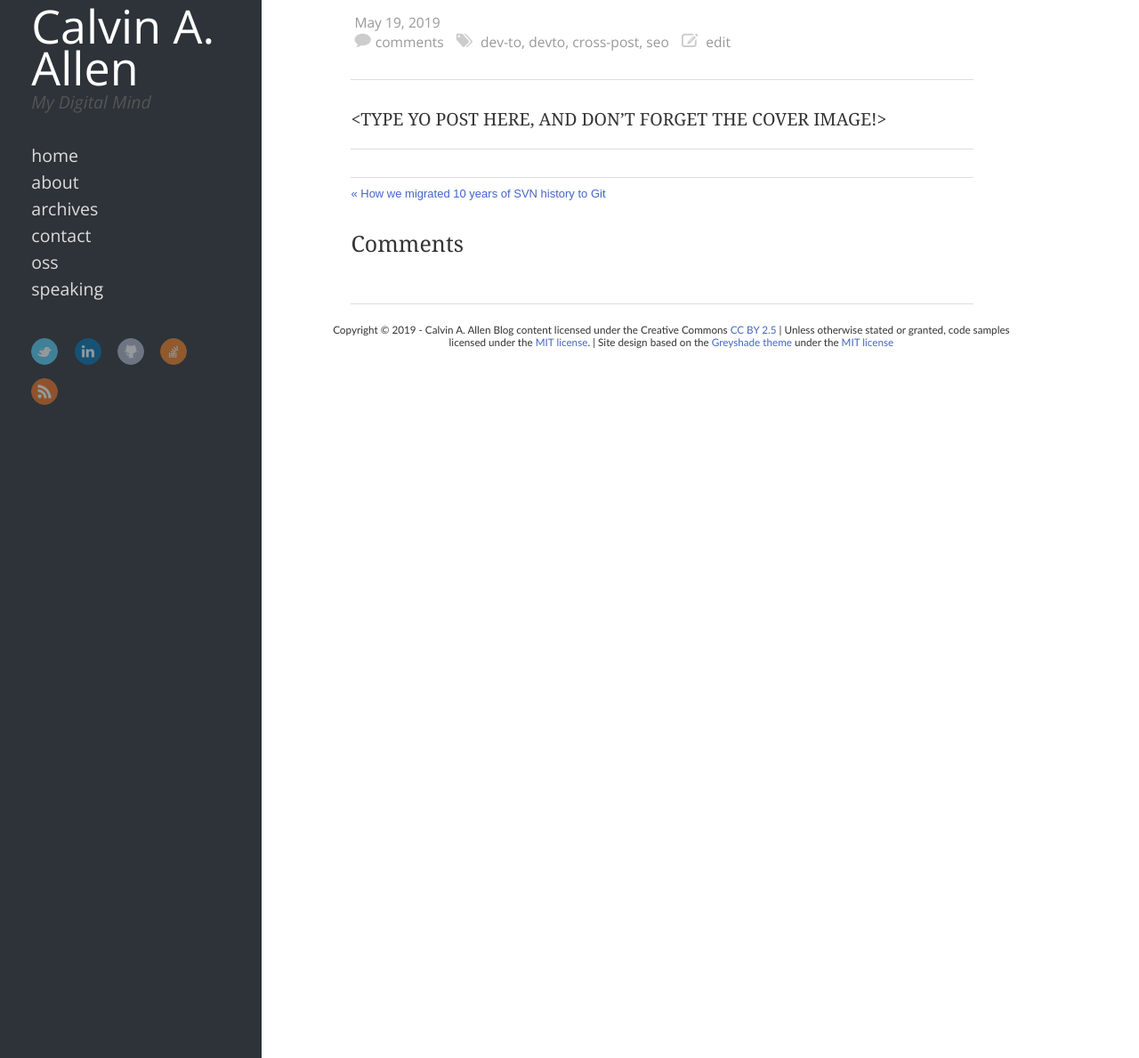
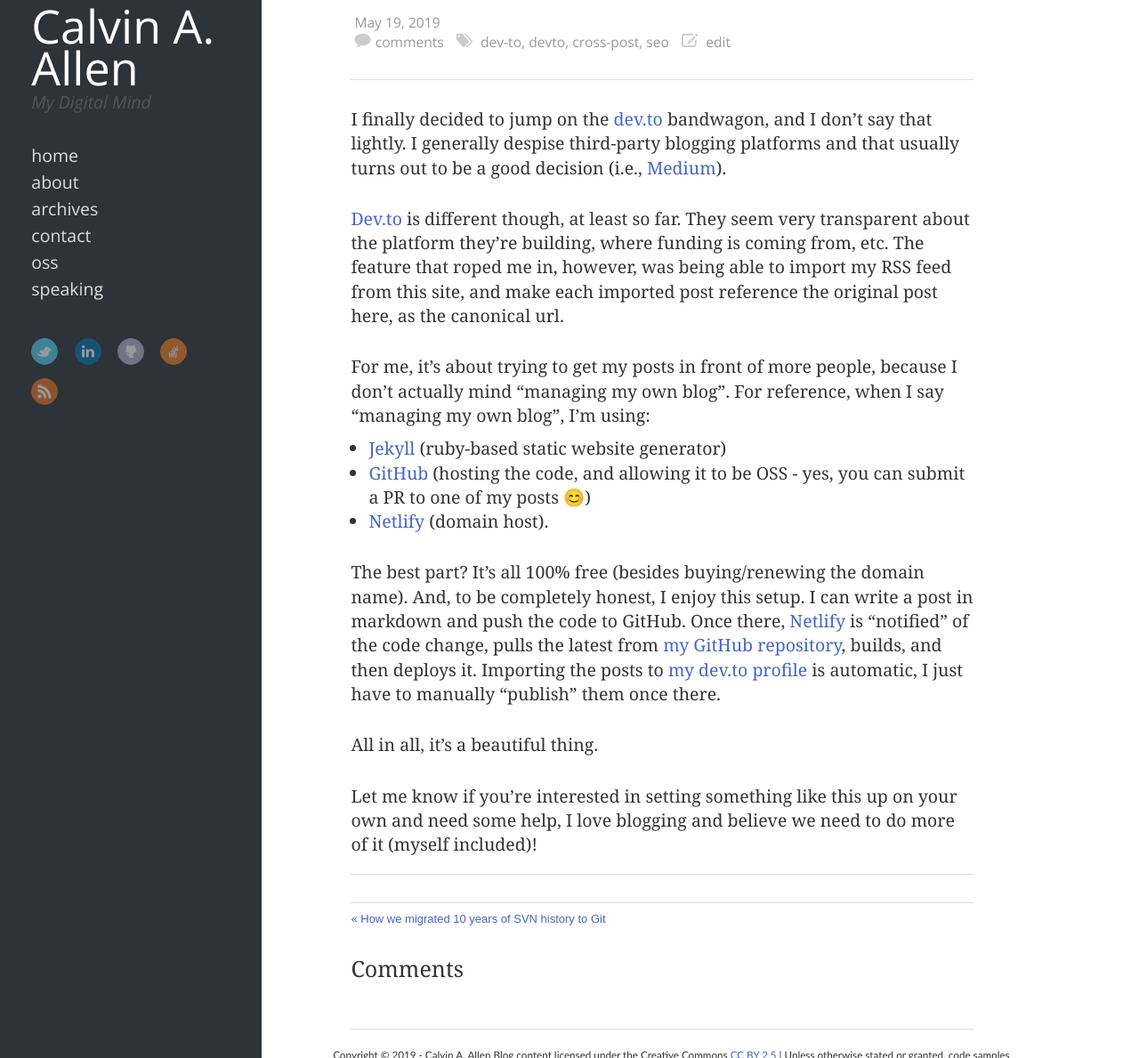
Before and after one commit to datpth19/calvinallen.net, a Jekyll site: the page built from _posts/2019/2019-05-19-crossposting-to-devto/2019-05-19-crossposting-to-devto.md, in a window 1280 px wide and 1400 px high, cut to the strip 211-1400 px from the top of the window. Shown: the whole strip at 89% size. Built offline with Jekyll 4.4.1, drawn with Linux system fonts in a browser that asks for light colours; comment, search, counter and statistics services are not loaded.

Commit message:
finalizing dev.to post

```diff
--- a/_posts/2019/2019-05-19-crossposting-to-devto/2019-05-19-crossposting-to-devto.md
+++ b/_posts/2019/2019-05-19-crossposting-to-devto/2019-05-19-crossposting-to-devto.md
@@ -4,4 +4,18 @@
 description: "I've started cross-posting all blog posts over to my dev.to profile.  Have you?"
 ---
 
-<TYPE YO POST HERE, AND DON'T FORGET THE COVER IMAGE!>
+I finally decided to jump on the [dev.to](https://www.dev.to) bandwagon, and I don't say that lightly.  I generally despise third-party blogging platforms and that usually turns out to be a good decision (i.e., [Medium](https://www.medium.com)).
+
+[Dev.to](https://www.dev.to) is different though, at least so far.  They seem very transparent about the platform they're building, where funding is coming from, etc.  The feature that roped me in, however, was being able to import my RSS feed from this site, and make each imported post reference the original post here, as the canonical url.
+
+For me, it's about trying to get my posts in front of more people, because I don't actually mind "managing my own blog". For reference, when I say "managing my own blog", I'm using:
+
+* [Jekyll](https://jekyllrb.com/) (ruby-based static website generator)
+* [GitHub](https://www.github.com) (hosting the code, and allowing it to be OSS - yes, you can submit a PR to one of my posts 😊)
+* [Netlify](https://www.netlify.com) (domain host).
+
+The best part?  It's all 100% free (besides buying/renewing the domain name).  And, to be completely honest, I enjoy this setup.  I can write a post in markdown and push the code to GitHub.  Once there, [Netlify](https://www.netlify.com) is "notified" of the code change, pulls the latest from [my GitHub repository](https://www.github.com/calvinallen/calvinallen.net), builds, and then deploys it.  Importing the posts to [my dev.to profile](https://www.dev.to/calvinallen) is automatic, I just have to manually "publish" them once there.
+
+All in all, it's a beautiful thing.
+
+Let me know if you're interested in setting something like this up on your own and need some help, I love blogging and believe we need to do more of it (myself included)!
```
Also changed, not shown: _posts/2019/2019-05-19-crossposting-to-devto/cover.jpg (added).
